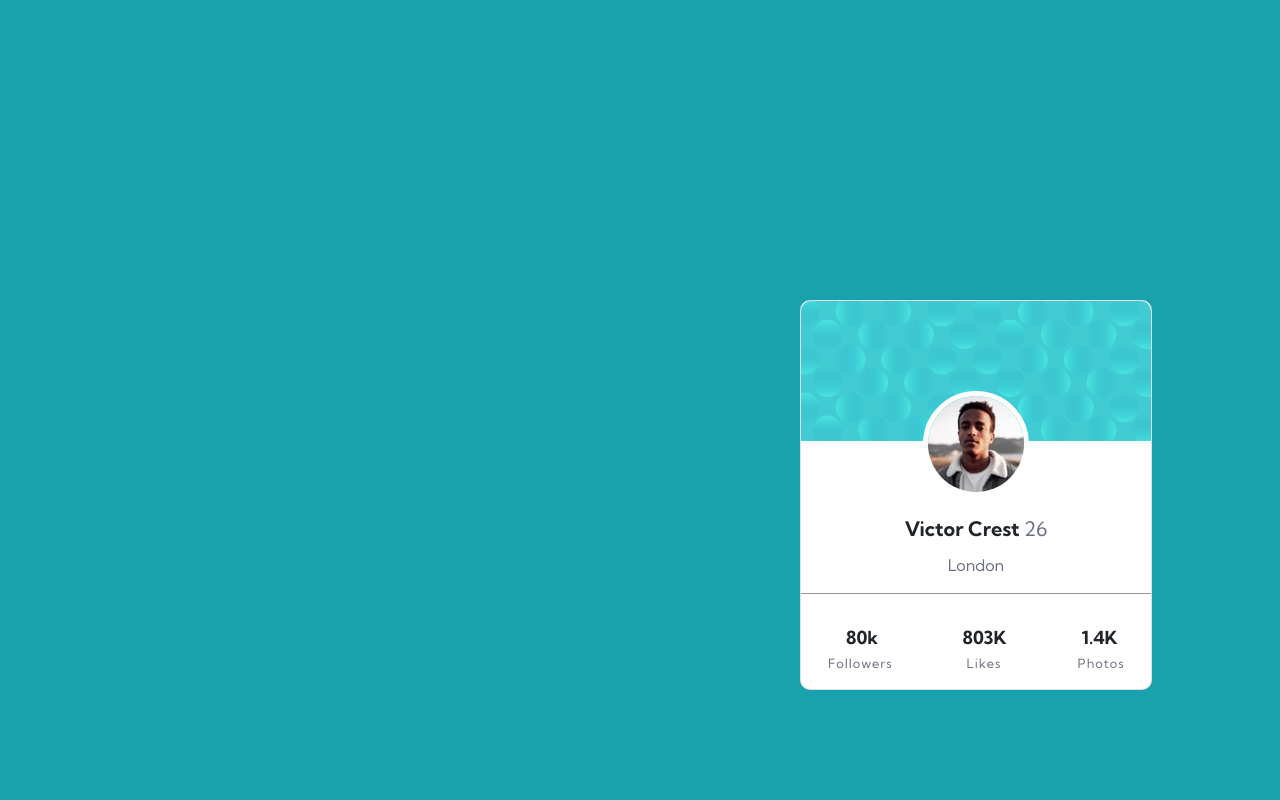
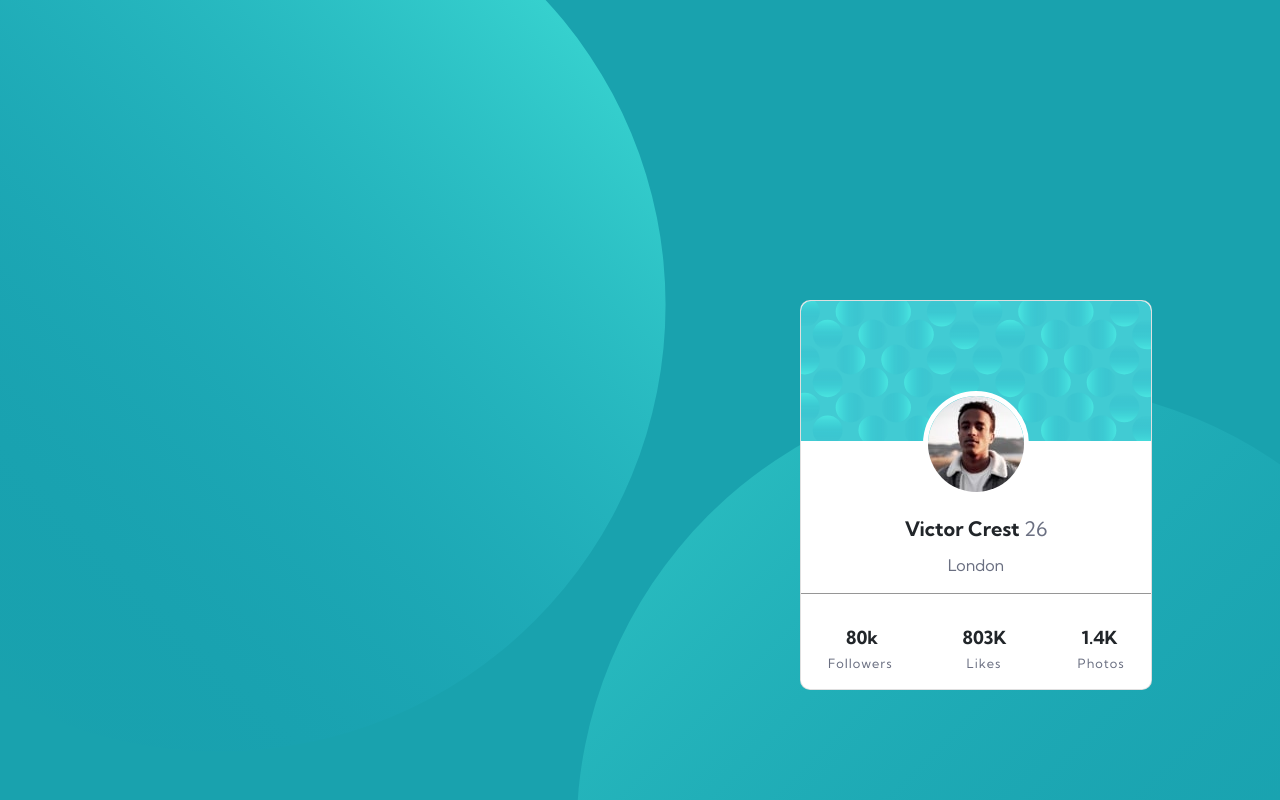
Before and after one commit to adityaauchiha/profile-card-component, a plain HTML site: page index.html in a window 1280 px wide. Shown: the top 800 px of the page. Drawn offline with nearby package versions, Linux system fonts and the light colour scheme; the site is published under a folder, as on GitHub Pages, so addresses that start at the root find nothing.

Commit message:
Update styles.css

```diff
--- a/css/styles.css
+++ b/css/styles.css
@@ -3,7 +3,7 @@ body {
    margin-top:300px;
    margin-left: 800px;
  font-family: 'Kumbh Sans', sans-serif;
-   background-image: url(/images/bg-pattern-top.svg), url(/images/bg-pattern-bottom.svg);
+   background-image: url(../images/bg-pattern-top.svg), url(../images/bg-pattern-bottom.svg);
 background-repeat: no-repeat;
 background-position: right 48vw bottom 40vh, left 45vw top 48vh;
 background-size: 70%;
```
